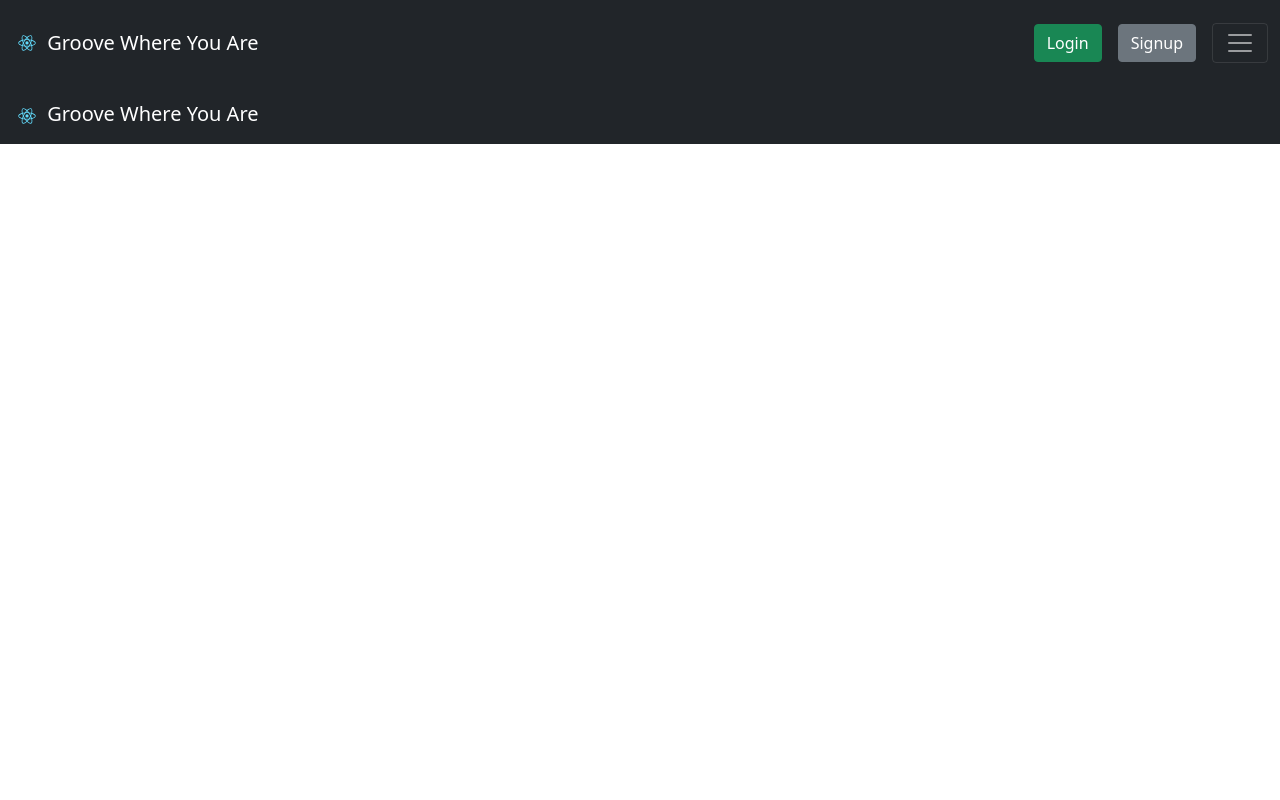
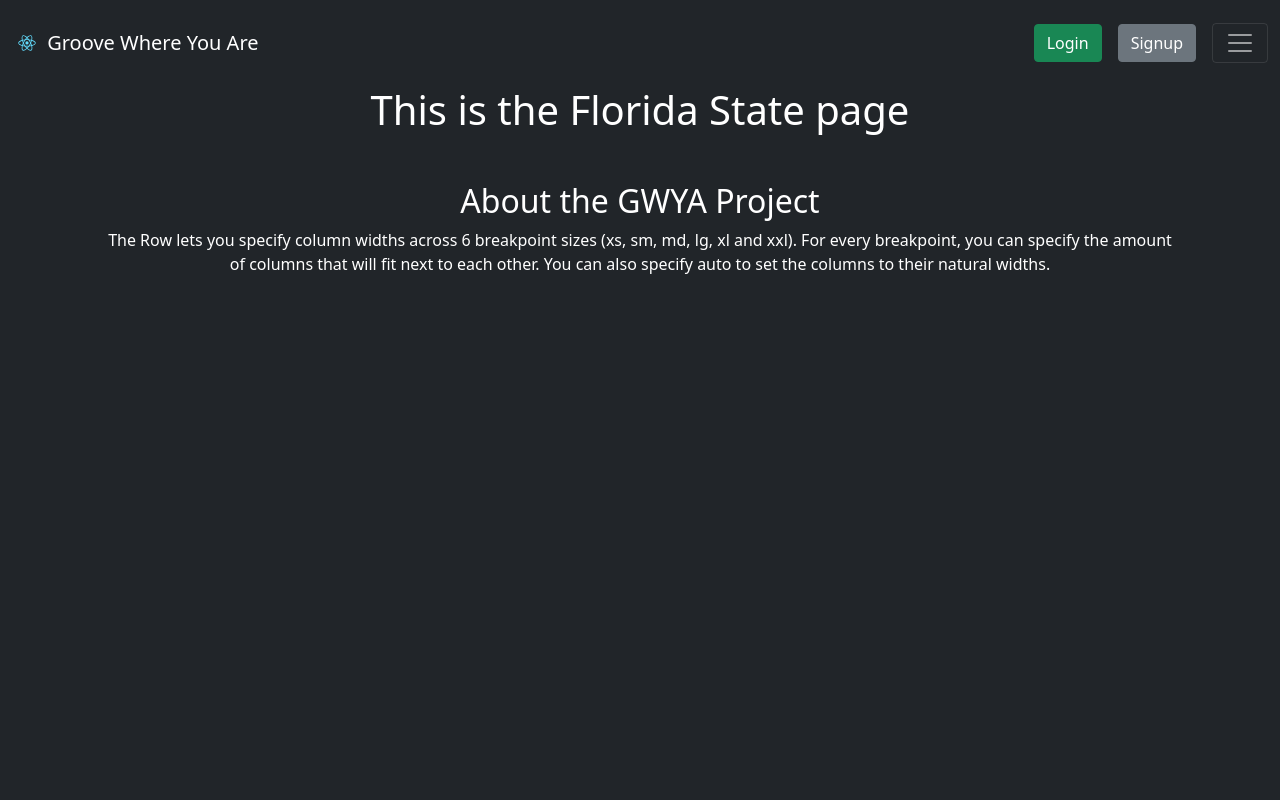
Before and after one commit to Danster4/groovewhereyouare, a React (Create React App) app: page /FL in a window 1280 px wide. Shown: the top 800 px of the page. Built offline with nearby package versions, Linux system fonts and the light colour scheme.

Commit message:
added florida page, working on link to open page when map is clicked

```diff
--- a/src/App.js
+++ b/src/App.js
@@ -12,6 +12,9 @@ import Footer from './components/Footer';
 import Home from './pages/Home';
 import AboutUs from './pages/AboutUs';
 import ContactUs from './pages/ContactUs';
+
+import Florida from './pages/statePages/Florida';
+
 import NoMatch from './pages/NoMatch';
 
 
@@ -47,6 +50,8 @@ function App() {
             <Route exact path="/about-us" element={<AboutUs />} />
             <Route exact path="/contact-us" element={<ContactUs />} />
 
+            <Route exact path="/FL" element={<Florida />} />
+
             <Route component={NoMatch} />
           </Routes>
           </div>
--- a/src/components/Map/index.js
+++ b/src/components/Map/index.js
@@ -1,12 +1,32 @@
 import React, { Component } from 'react';
+import { BrowserRouter as Router, Route, Routes } from 'react-router-dom';
+import { Link } from 'react-router-dom';
 import Container from "react-bootstrap/Container";
 import USAMap from 'react-usa-map';
+
+import Florida from '../../pages/statePages/Florida';
+
+
 
 class Map extends Component {
 
  mapHandler = (event) => {
-    alert(event.target.dataset.name)
-  }
+    alert(event.target.dataset.name);
+};
+
+  statesCustomConfig = () => {
+    return {
+      "FL": {
+        clickHandler: (event) =>
+        alert(event.target.dataset.name)
+        // <Link to="/FL">Florida</Link>
+
+      },
+      "NY": {
+        fill: "#CC0000"
+      }
+    };
+  };
 
   render() {
     return (
@@ -18,7 +38,7 @@ class Map extends Component {
           </h1>
         </section>
 
-        <USAMap onClick={this.mapHandler} />
+        <USAMap customize={this.statesCustomConfig()} onClick={this.mapHandler} />
       </Container>
     </div>
     )
--- a/src/components/Navigation/index.js
+++ b/src/components/Navigation/index.js
@@ -1,5 +1,4 @@
 import React from "react"
-import { Link } from 'react-router-dom';
 
 import Container from "react-bootstrap/Container";
 import Navbar from 'react-bootstrap/Navbar';
@@ -54,6 +53,7 @@ const Navigation = () => {
           <NavDropdown className="text-success" title="States" id="offcanvasNavbarDropdown">
             <NavDropdown.Item className="text-success" href="#action3">Alabama</NavDropdown.Item>
             <NavDropdown.Item className="text-success" href="#action4">Arkansas</NavDropdown.Item>
+            <NavDropdown.Item className="text-success" href="/FL">Florida</NavDropdown.Item>
             <NavDropdown.Divider />
             <NavDropdown.Item href="#action5">
               Something else here
--- a/src/pages/Home.js
+++ b/src/pages/Home.js
@@ -1,5 +1,7 @@
 import React from 'react';
 import Container from "react-bootstrap/Container";
+import { Link } from 'react-router-dom';
+
 import Row from "react-bootstrap/Row";
 import Col from "react-bootstrap/Col";
 
@@ -15,6 +17,7 @@ const Home = () => {
         </video> */}
         <Map />
         <AboutCompany />
+        <Link to="/FL">Florida</Link>
       </Container>
     </main>
   )
--- /dev/null
+++ b/src/pages/statePages/Florida.js
@@ -0,0 +1,18 @@
+import React from 'react';
+import Container from "react-bootstrap/Container";
+
+import AboutCompany from '../../components/AboutCompany';
+
+const Florida = () => {
+  return (
+    <main>
+      <Container className='flex-row justify-space-between '>
+
+        <h1 className='text-white'>This is the Florida State page </h1>
+        <AboutCompany />
+      </Container>
+    </main>
+  )
+
+}
+export default Florida;
```
